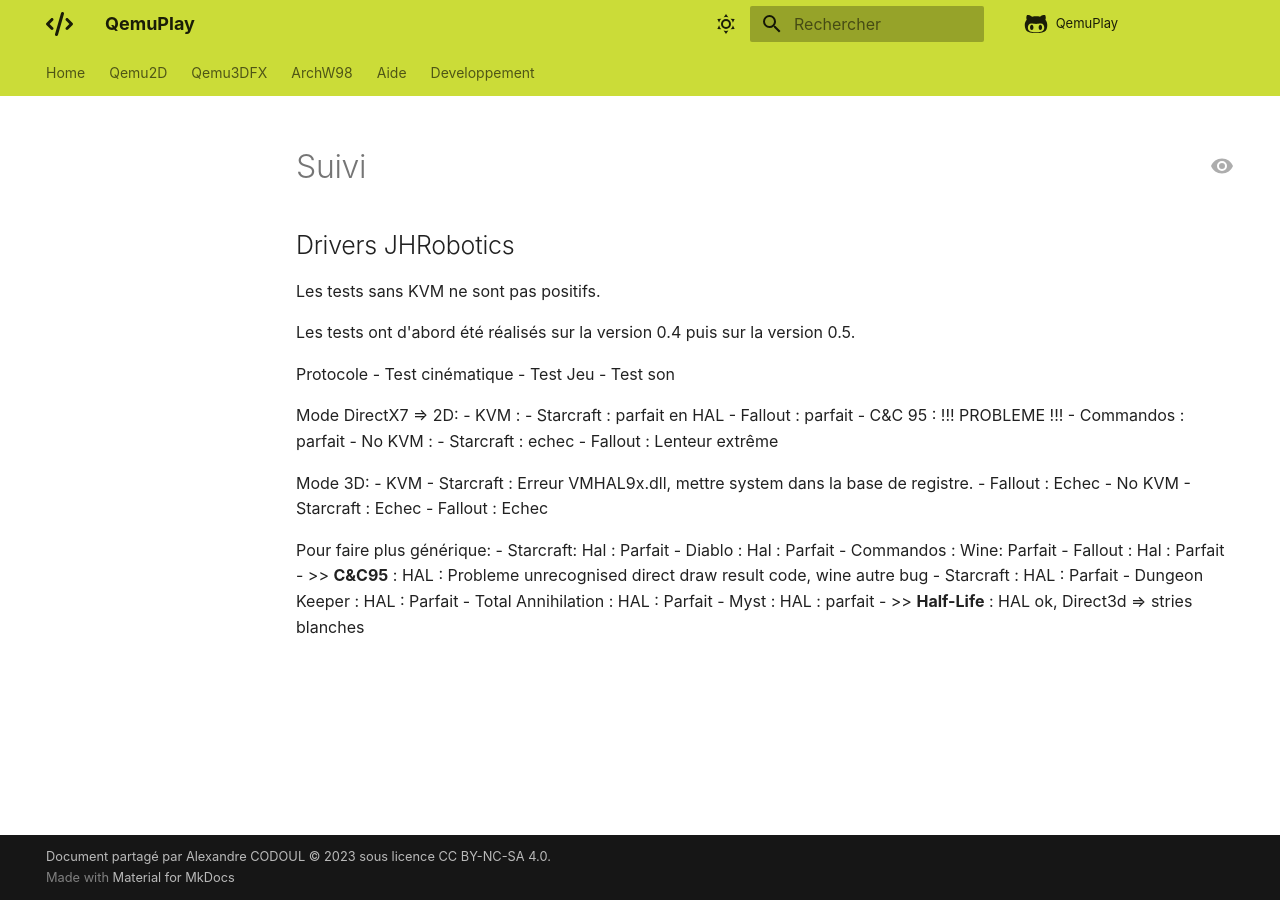
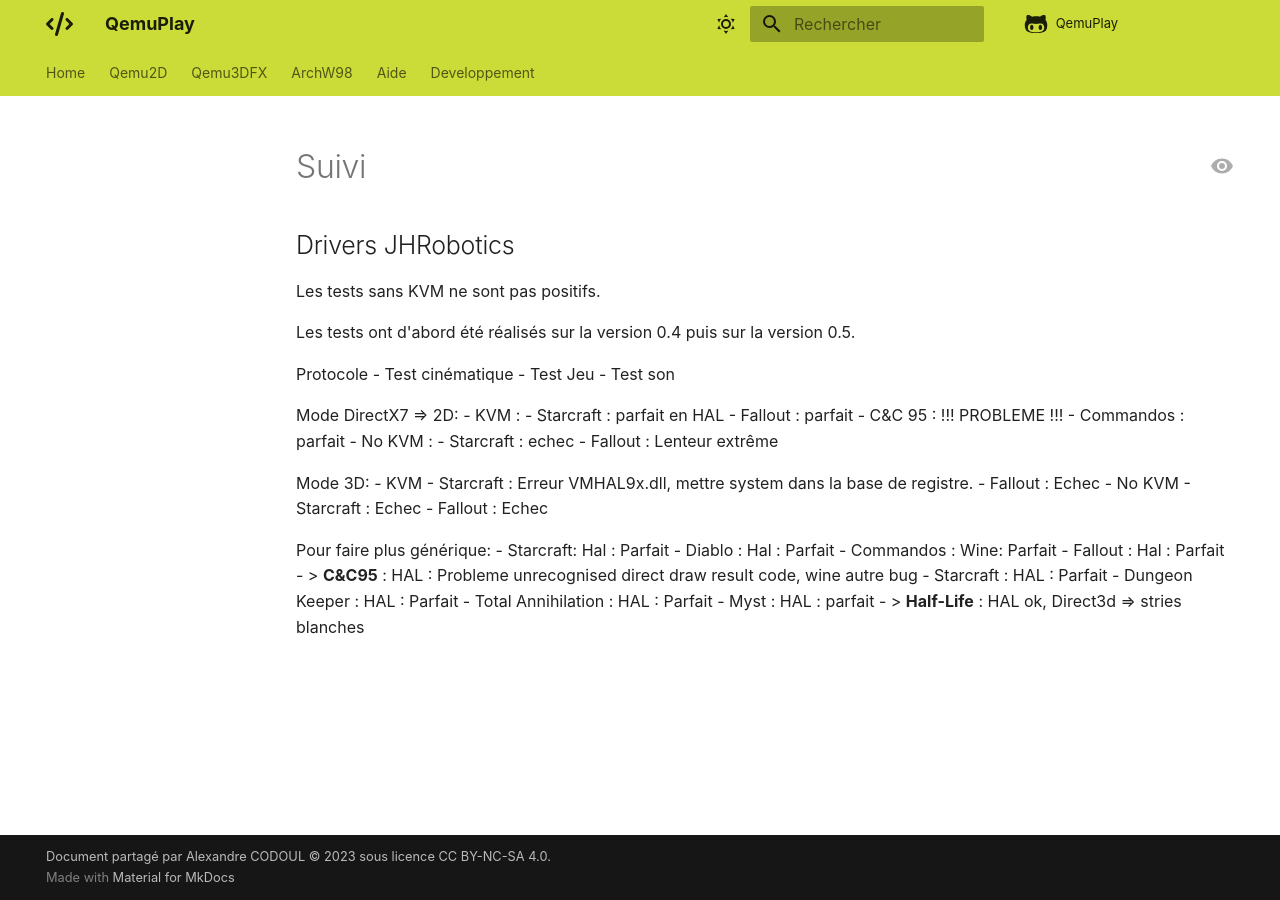
Before and after one commit to daerlnaxe/QemuPlay, an MkDocs documentation site: the page built from docs/03-archw98/suivi.md, in a window 1280 px wide. Built offline with MkDocs 1.6.1 and Material for MkDocs 9.7.7, drawn with Linux system fonts in a browser that asks for light colours; comment, search, counter and statistics services are not loaded.

```diff
--- a/docs/03-archw98/suivi.md
+++ b/docs/03-archw98/suivi.md
@@ -32,9 +32,9 @@ Pour faire plus générique:
 - Diablo : Hal : Parfait
 - Commandos : Wine: Parfait
 - Fallout : Hal : Parfait
-- >> **C&C95** : HAL : Probleme unrecognised direct draw result code, wine autre bug
+- > **C&C95** : HAL : Probleme unrecognised direct draw result code, wine autre bug
 - Starcraft : HAL : Parfait
 - Dungeon Keeper : HAL : Parfait
 - Total Annihilation : HAL : Parfait
 - Myst : HAL : parfait
-- >> **Half-Life** : HAL ok, Direct3d => stries blanches
+- > **Half-Life** : HAL ok, Direct3d => stries blanches
```
